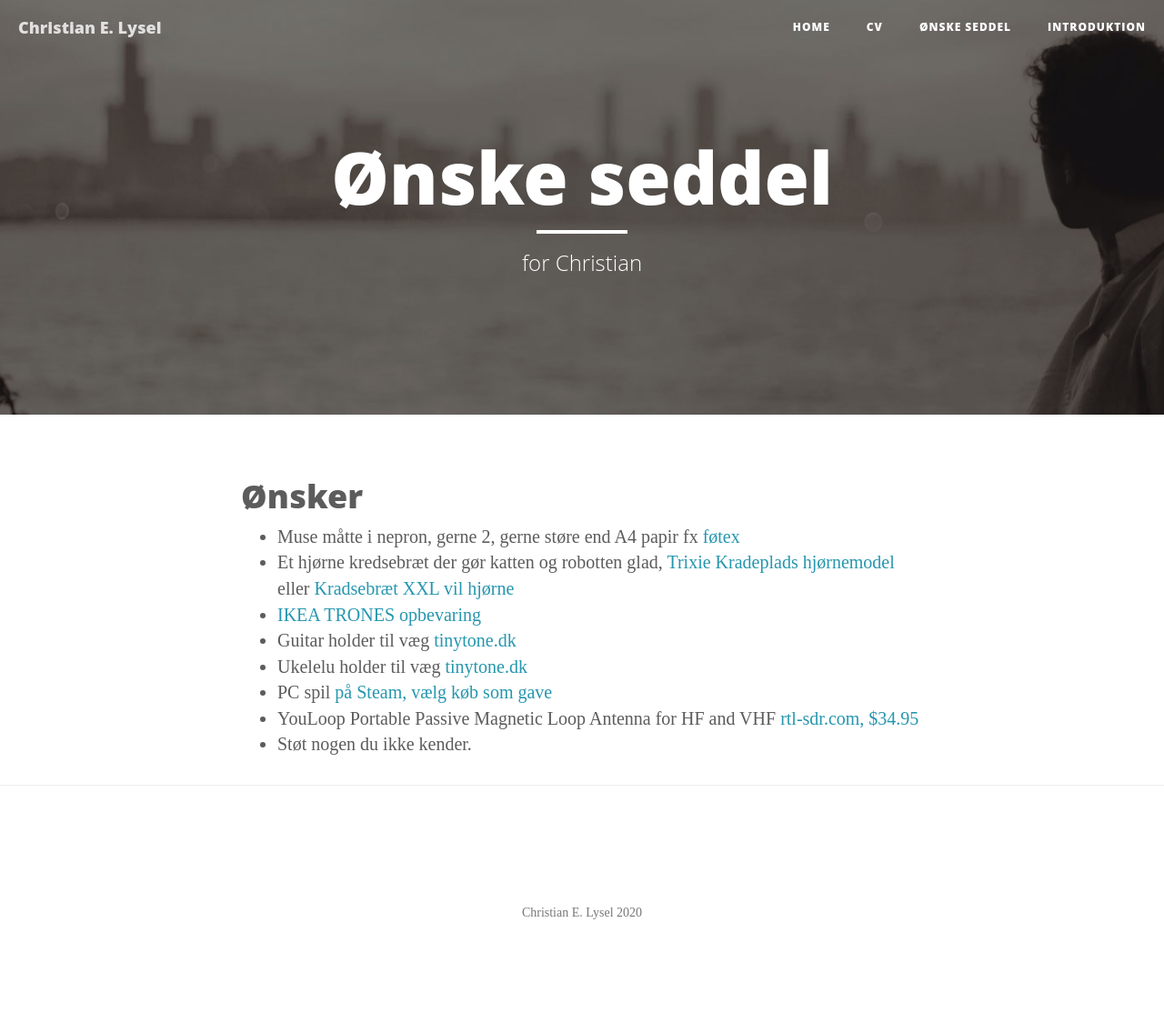
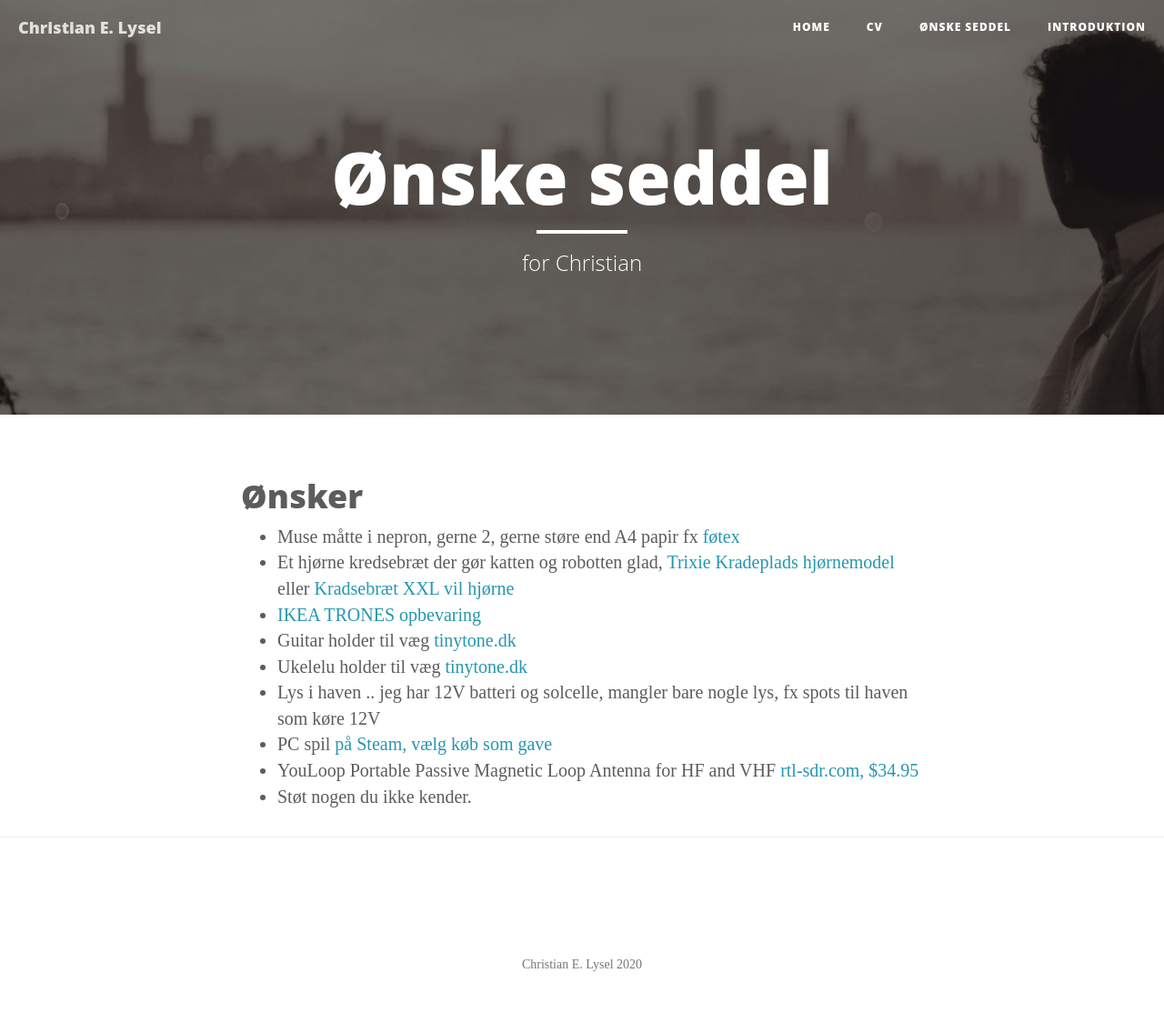
Before and after one commit to clysel/christian.lysel.net, a Jekyll site: the page built from gave.markdown, in a window 1280 px wide. Shown: the whole page at 91% size. Built offline with Jekyll 4.4.1, drawn with Linux system fonts in a browser that asks for light colours; before the commit the page ends 1079 px from its top, so only the background shows below that.

Commit message:
Update gave.markdown

```diff
--- a/gave.markdown
+++ b/gave.markdown
@@ -11,6 +11,7 @@ header-img: "img/about-bg.jpg"
 * [IKEA TRONES opbevaring](https://www.ikea.com/dk/da/p/trones-skoskab-opbevaring-hvid-00397307/)
 * Guitar holder til væg [tinytone.dk](https://tinytone.dk/produkt/guitarholder-til-vaeg-ogh-1/)
 * Ukelelu holder til væg [tinytone.dk](https://tinytone.dk/produkt/vaegholder-til-ukulele-sort/)
+* Lys i haven .. jeg har 12V batteri og solcelle, mangler bare nogle lys, fx spots til haven som køre 12V
 * PC spil [på Steam, vælg køb som gave](https://store.steampowered.com/wishlist/profiles/76561197993716838/#sort=order)
 * YouLoop Portable Passive Magnetic Loop Antenna for HF and VHF [rtl-sdr.com, $34.95](https://www.rtl-sdr.com/buy-rtl-sdr-dvb-t-dongles/?add-to-cart=41564)
 * Støt nogen du ikke kender.
```
